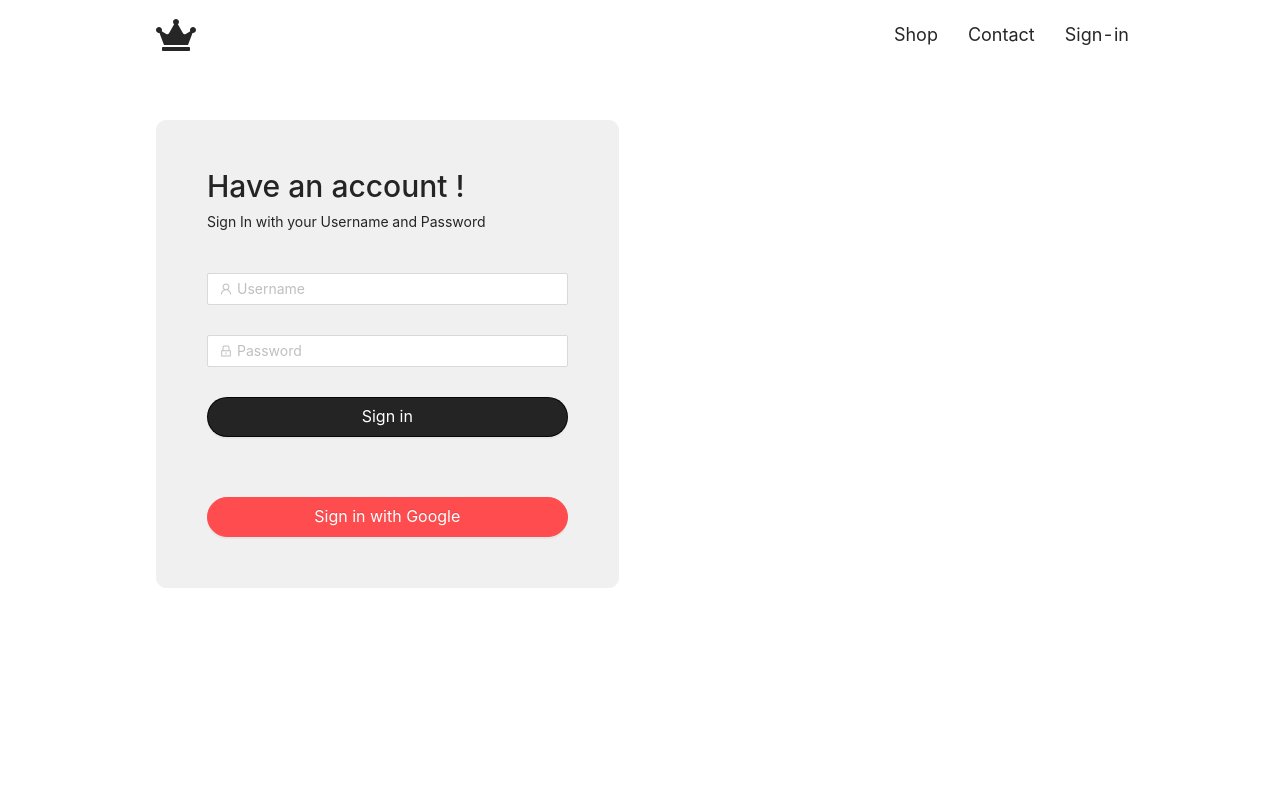
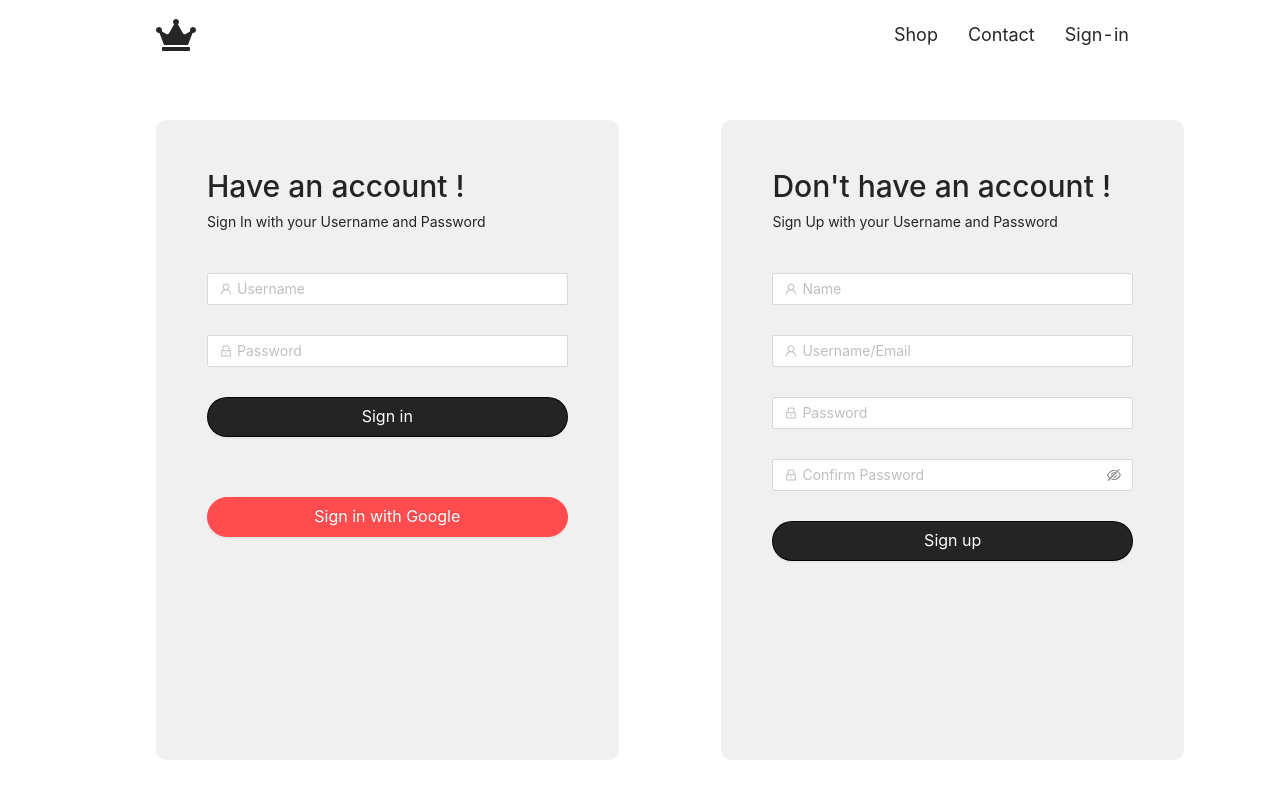
Before and after one commit to jasbirsingh212/cloths-shoping-app, a React (Create React App) app: page /sign-in in a window 1280 px wide. Built offline with nearby package versions, Linux system fonts and the light colour scheme.

Commit message:
created sign up component

```diff
--- a/src/components/sign-in/sign-in.scss
+++ b/src/components/sign-in/sign-in.scss
@@ -1,5 +1,6 @@
- .sign-in-section{
+ .sign-in-section, .sign-up-container{
      width: 45%;
+     height: 80vh;
      padding: 50px 50px 20px 50px;
      border: 1px solid #f0f0f0;
      border-radius: 10px;
--- /dev/null
+++ b/src/components/sign-up/sign-up.js
@@ -0,0 +1,106 @@
+import React from "react";
+import { Form, Input, Button } from "antd";
+import {
+  AiOutlineUser as UserOutlined,
+  AiOutlineLock as LockOutlined,
+} from "react-icons/ai";
+import "../sign-in/sign-in.scss";
+
+const SignUp = () => {
+  const onFinish = (values) => {
+    console.log("Received values of form: ", values);
+  };
+  return (
+    <section className="sign-up-container">
+      <h2 className="heading">Don't have an account ! </h2>
+      <p className="description">Sign Up with your Username and Password</p>
+      <Form name="normal_sign" className="login-form" onFinish={onFinish}>
+        <Form.Item
+          name="name"
+          rules={[
+            {
+              required: true,
+              message: "Please input your name!",
+            },
+          ]}
+        >
+          <Input
+            prefix={<UserOutlined className="site-form-item-icon" />}
+            placeholder="Name"
+          />
+        </Form.Item>
+        <Form.Item
+          name="username"
+          rules={[
+            {
+              required: true,
+              message: "Please input your Username!",
+            },
+          ]}
+        >
+          <Input
+            prefix={<UserOutlined className="site-form-item-icon" />}
+            placeholder="Username/Email"
+          />
+        </Form.Item>
+        <Form.Item
+          name="password"
+          rules={[
+            {
+              required: true,
+              message: "Please input your Password!",
+            },
+          ]}
+        >
+          <Input
+            prefix={<LockOutlined className="site-form-item-icon" />}
+            type="password"
+            placeholder="Password"
+          />
+        </Form.Item>
+
+        <Form.Item
+          name="confirm"
+          dependencies={["password"]}
+          hasFeedback
+          rules={[
+            {
+              required: true,
+              message: "Please confirm your password!",
+            },
+            ({ getFieldValue }) => ({
+              validator(_, value) {
+                if (!value || getFieldValue("password") === value) {
+                  return Promise.resolve();
+                }
+
+                return Promise.reject(
+                  new Error("The two passwords that you entered do not match!")
+                );
+              },
+            }),
+          ]}
+        >
+          <Input.Password
+            prefix={<LockOutlined className="site-form-item-icon" />}
+            placeholder="Confirm Password"
+          />
+        </Form.Item>
+
+        <Form.Item className="button-container">
+          <Button
+            type="primary"
+            htmlType="submit"
+            className="login-form-button btn-bg-black"
+            size="large"
+            shape="round"
+          >
+            Sign up
+          </Button>
+        </Form.Item>
+      </Form>
+    </section>
+  );
+};
+
+export default SignUp;
--- a/src/pages/Authorization/authorization.js
+++ b/src/pages/Authorization/authorization.js
@@ -1,11 +1,13 @@
 import React from 'react';
 import './authorization.scss';
 import SignIn from '../../components/sign-in/sign-in';
+import SignUp from '../../components/sign-up/sign-up';
 
 const Authorization = () => {
     return (
         <div className='container auth-container'>
             <SignIn />
+            <SignUp />
         </div>
     )
 }
--- a/src/pages/Authorization/authorization.scss
+++ b/src/pages/Authorization/authorization.scss
@@ -1,4 +1,6 @@
 .auth-container{
+    display: flex;
+    justify-content: space-between;
     margin-top: 50px;
     //border: 2px solid #f0f0f0;
 }
```
